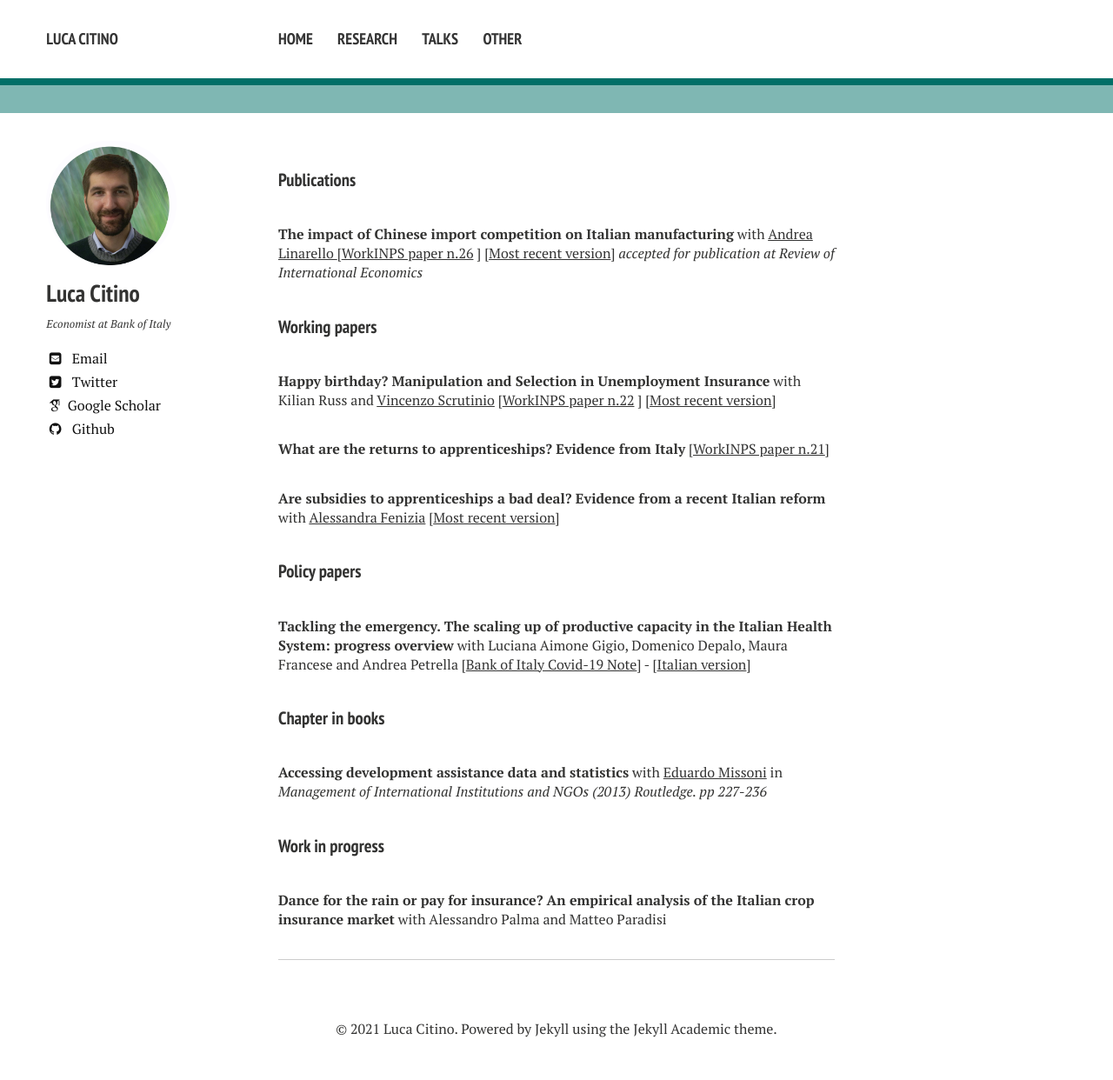
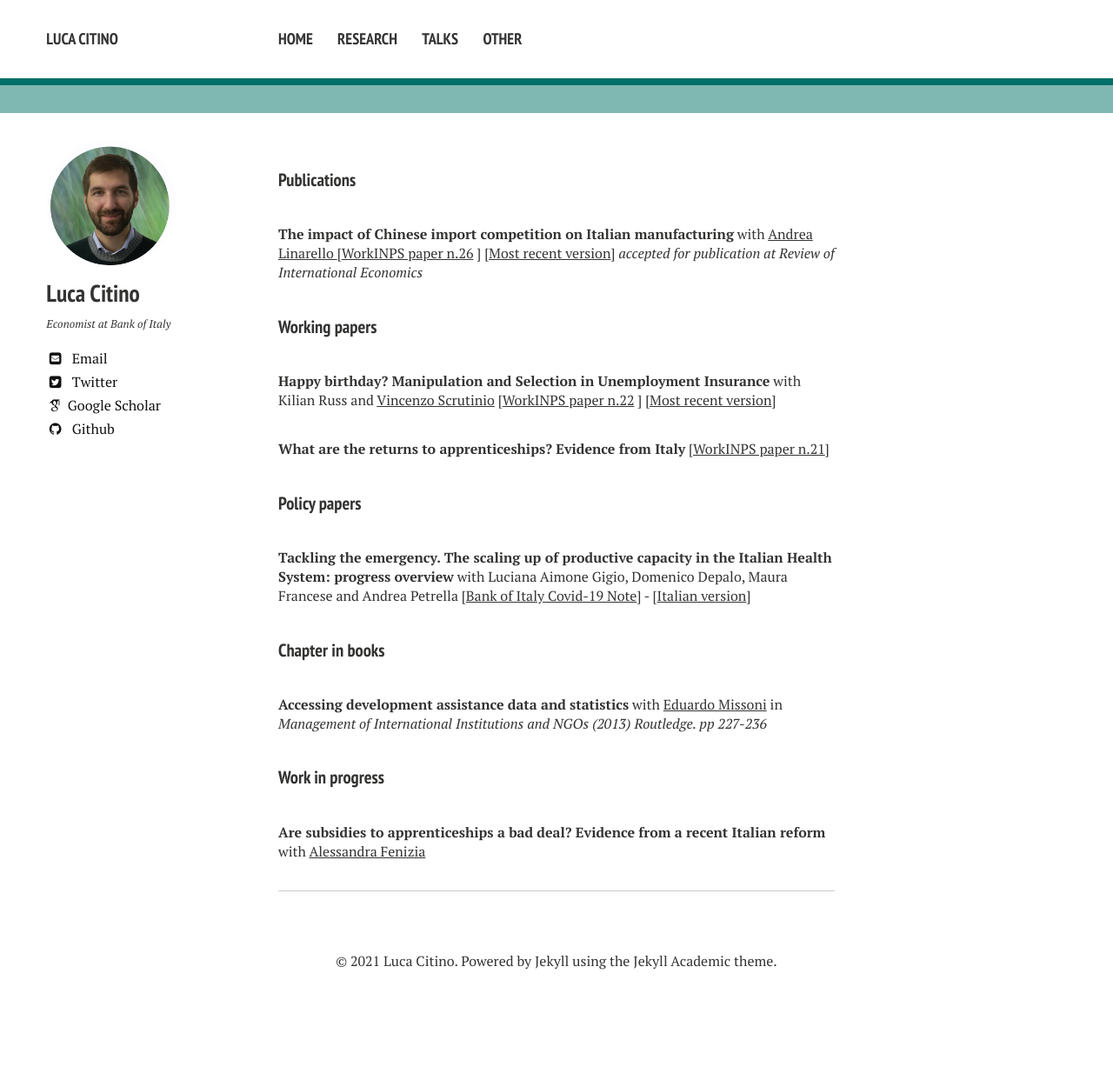
Before and after one commit to luca-citino/luca-citino.github.io, a Jekyll site: the page built from research.md, in a window 1280 px wide. Shown: the whole page at 87% size. Built offline with Jekyll 4.4.1, drawn with Linux system fonts in a browser that asks for light colours; nearby versions of some CDN libraries; some web fonts are replaced; after the commit the page ends 1164 px from its top, so only the background shows below that.

Commit message:
Update research.md

```diff
--- a/research.md
+++ b/research.md
@@ -14,8 +14,6 @@ title: Research
 
 **What are the returns to apprenticeships? Evidence from Italy** [<a href="https://www.inps.it/docallegatiNP/Mig/InpsComunica/WorkInps_Papers/21_luglio_2020_aggiornamento_WorkINPS_papers.pdf">WorkINPS paper n.21</a>]
 
-**Are subsidies to apprenticeships a bad deal? Evidence from a recent Italian reform** with <a href="https://sites.google.com/site/alessandrafenizia/">Alessandra Fenizia</a> [<a href="https://luca-citino.github.io/docs/Apprenticeship_Citino_Fenizia.pdf">Most recent version</a>]
-
 #### Policy papers
 **Tackling the emergency. The scaling up of productive capacity in the Italian Health System: progress overview** with Luciana Aimone Gigio, Domenico Depalo, Maura Francese and Andrea Petrella [<a href="https://www.bancaditalia.it/media/notizie/2020/2020_HealthPolicies_progress_v6_External.pdf?language_id=1">Bank of Italy Covid-19 Note</a>] - [<a href="https://www.bancaditalia.it/media/notizie/2020/2020_HealthPolicies_Progress_v6_ITA_External.pdf">Italian version</a>]
 
@@ -24,4 +22,4 @@ title: Research
 
 #### Work in progress
 
-**Dance for the rain or pay for insurance? An empirical analysis of the Italian crop insurance market** with Alessandro Palma and Matteo Paradisi
+**Are subsidies to apprenticeships a bad deal? Evidence from a recent Italian reform** with <a href="https://sites.google.com/site/alessandrafenizia/">Alessandra Fenizia</a>
```
